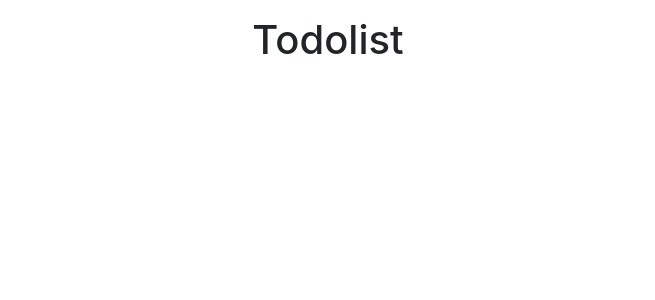
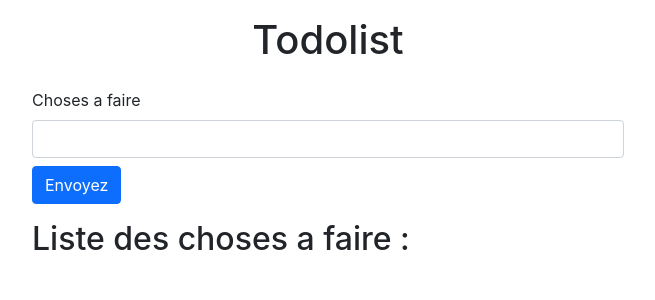
Before and after one commit to remmoclock/TodolistReact, a React (Create React App) app: page / in a window 1280 px wide. Shown: the top 300 px of the page, without its empty margins (312-967 px from the left). Built offline with nearby package versions, Linux system fonts and the light colour scheme.

Commit message:
Squellete form

```diff
--- a/src/App.js
+++ b/src/App.js
@@ -1,7 +1,11 @@
+import { Fragment } from "react";
+import Form from "./Components/Form";
+
 function App() {
   return (
     <div className="App">
      <h1 className="text-center mt-3">Todolist</h1>
+     <Form />
     </div>
   );
 }
--- a/src/Components/Form.js
+++ b/src/Components/Form.js
@@ -1,9 +1,19 @@
-import React from 'react'
+import React, { useState } from "react";
 
 function Form() {
   return (
-    <div>Form</div>
-  )
+    <div className="m-auto px-4 col-12 col-sm-10 col-lg-6">
+      <form className="mb-3">
+        <label htmlFor="todo" className="form-label mt-3">
+          Choses a faire
+        </label>
+        <input type="text" className="form-control" id="todo" />
+        <button className="mt-2 btn btn-primary d-block">Envoyez</button>
+      </form>
+      <h2>Liste des choses a faire :</h2>
+      <ul className="list-group"></ul>
+    </div>
+  );
 }
 
-export default Form
+export default Form;
```
